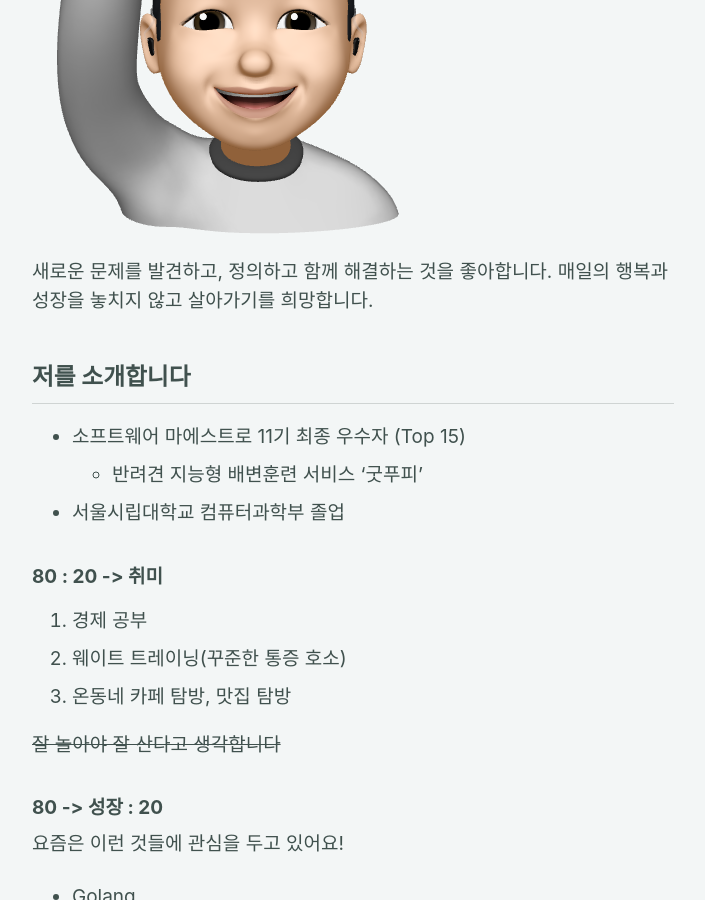
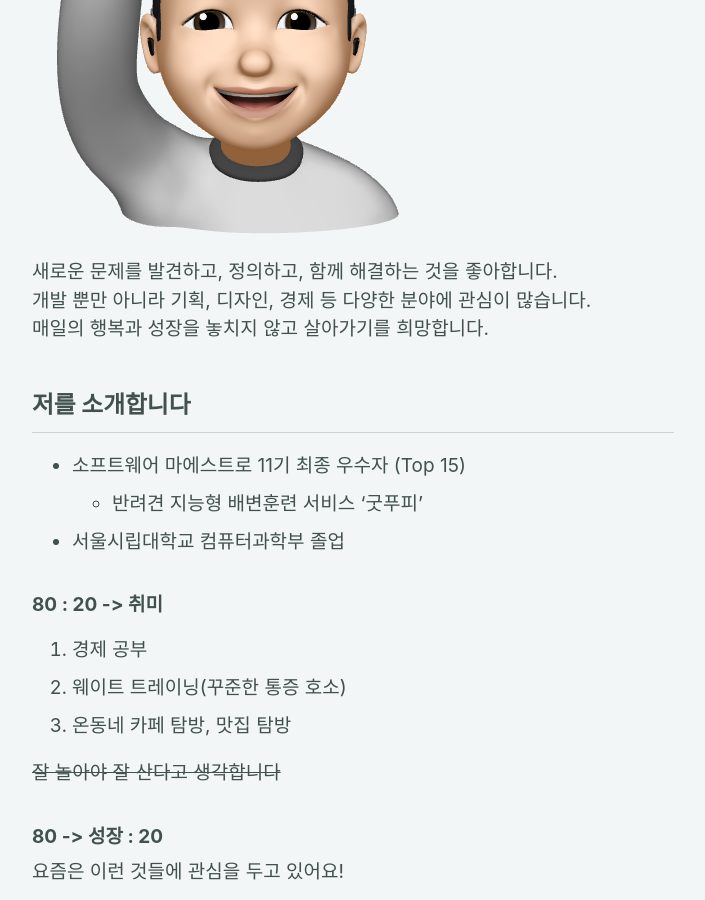
Before and after one commit to livlikwav/livlikwav.github.io, a Jekyll site: the page built from _pages/about.md, in a window 1280 px wide and 900 px high, scrolled down 351 px. Shown: the whole window, without its empty margins (287-992 px from the left). Built offline with Jekyll 4.4.1, drawn with Linux system fonts in a browser that asks for light colours; cached includes are drawn as plain includes; nearby versions of some CDN libraries; our own code applies the rules of GitHub Pages for plain Markdown files.

Commit message:
Add info in about.md

```diff
--- a/_pages/about.md
+++ b/_pages/about.md
@@ -7,7 +7,8 @@ author_profile: false
 
 ![hello_mimoticon_img](/assets/images/bio_hello.png)
 
-새로운 문제를 발견하고, 정의하고 함께 해결하는 것을 좋아합니다.
+새로운 문제를 발견하고, 정의하고, 함께 해결하는 것을 좋아합니다.
+개발 뿐만 아니라 기획, 디자인, 경제 등 다양한 분야에 관심이 많습니다.
 매일의 행복과 성장을 놓치지 않고 살아가기를 희망합니다.
 
 ## 저를 소개합니다
```
